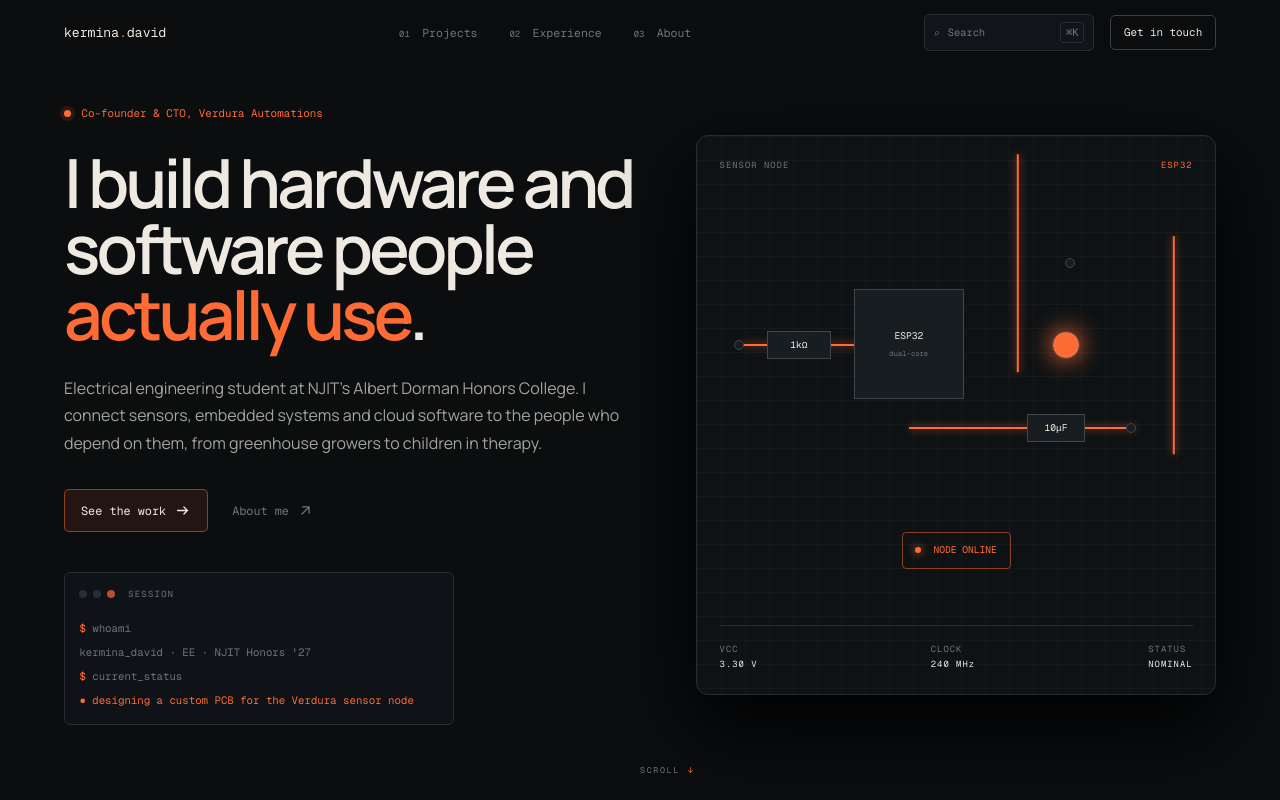
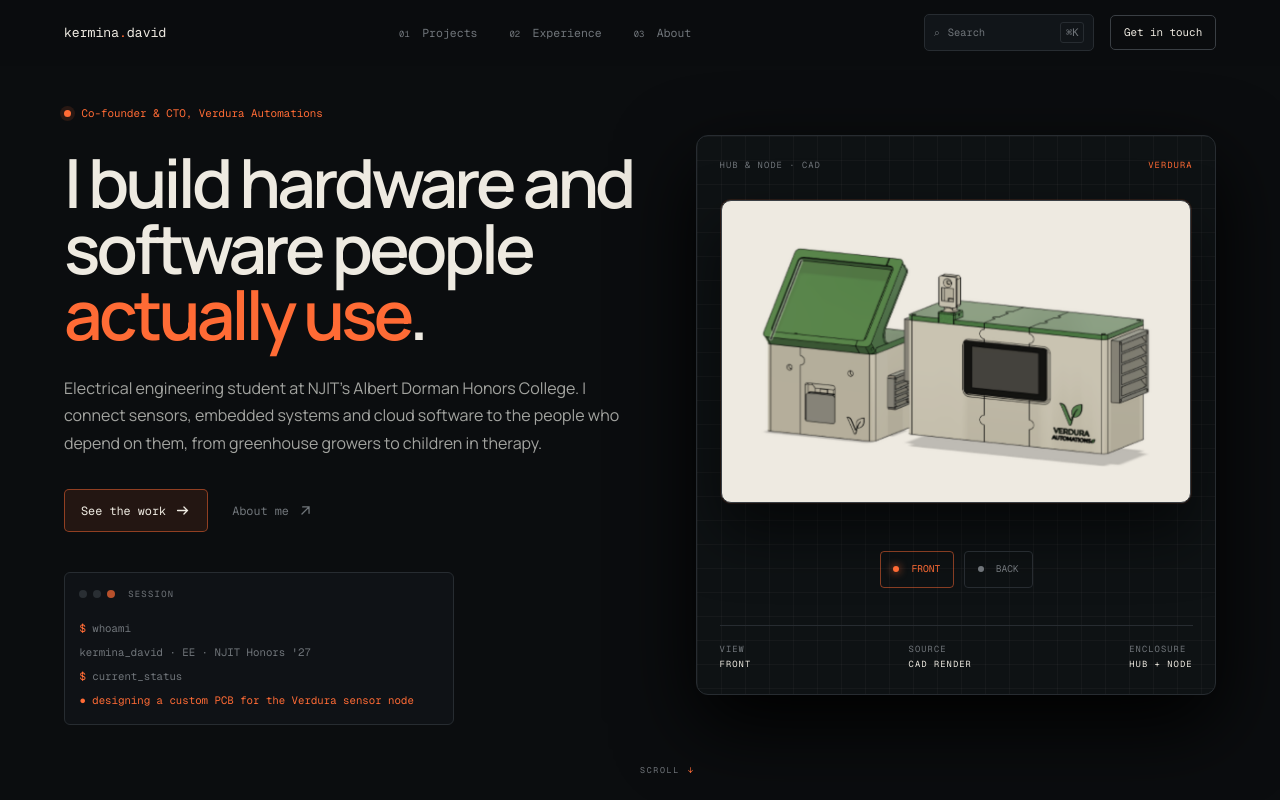
Before and after one commit to K3rminA/Website_493, a React (Vite) app: page / in a window 1280 px wide. Shown: the top 800 px of the page. Built offline with nearby package versions, Linux system fonts and the light colour scheme; the HTML template or start-up script is replaced by a standard one.

Commit message:
Replace hero PCB with interactive hub and node CAD viewer
Co-Authored-By: Claude Sonnet 5.5 <noreply@anthropic.com>
Claude-Session: https://claude.ai/code/session_01VGovNumRnweUEPxYgn4Pn6

```diff
--- a/src/App.tsx
+++ b/src/App.tsx
@@ -1,4 +1,4 @@
-import { FormEvent, useEffect, useState } from 'react'
+import { FormEvent, MouseEvent, useEffect, useState } from 'react'
 
 const EMAIL = 'kerminadavid@icloud.com'
 
@@ -108,7 +108,8 @@ function ProjectVisual({ kind }: { kind: string }) {
 }
 
 export default function App() {
-  const [powered, setPowered] = useState(true)
+  const [view, setView] = useState<'front' | 'back'>('front')
+  const [angle, setAngle] = useState({ x: 0, y: 0 })
   const [searchOpen, setSearchOpen] = useState(false)
 
   useEffect(() => {
@@ -122,6 +123,11 @@ export default function App() {
     window.addEventListener('keydown', onKey)
     return () => window.removeEventListener('keydown', onKey)
   }, [])
+
+  function tilt(event: MouseEvent<HTMLDivElement>) {
+    const box = event.currentTarget.getBoundingClientRect()
+    setAngle({ x: ((event.clientX - box.left) / box.width - 0.5) * 2, y: ((event.clientY - box.top) / box.height - 0.5) * 2 })
+  }
 
   function contact(event: FormEvent<HTMLFormElement>) {
     event.preventDefault()
@@ -167,16 +173,16 @@ export default function App() {
               <code><span>$</span> whoami<br />kermina_david · EE · NJIT Honors &apos;27<br /><span>$</span> current_status<br /><b>● designing a custom PCB for the Verdura sensor node</b></code>
             </div>
           </div>
-          <div className={`hero-board ${powered ? 'powered' : ''}`}>
-            <div className="board-label"><span>SENSOR NODE</span><b>ESP32</b></div>
-            <div className="pcb">
-              <span className="trace t1" /><span className="trace t2" /><span className="trace t3" /><span className="trace t4" />
-              <i className="chip">ESP32<small>dual-core</small></i>
-              <i className="part resistor">1kΩ</i><i className="part capacitor">10μF</i>
-              <i className="pin p1" /><i className="pin p2" /><i className="pin p3" /><i className="led" />
+          <div className="hero-board">
+            <div className="board-label"><span>HUB &amp; NODE · CAD</span><b>VERDURA</b></div>
+            <div className="stage" onMouseMove={tilt} onMouseLeave={() => setAngle({ x: 0, y: 0 })}>
+              <div className="stage-panel" style={{ transform: `perspective(1000px) rotateY(${angle.x * 9}deg) rotateX(${-angle.y * 7}deg)` }}>
+                <img className={view === 'front' ? 'on' : ''} src="/hub-front.png" alt="Verdura hub and sensor node enclosures, front view" />
+                <img className={view === 'back' ? 'on' : ''} src="/hub-back.png" alt="Verdura hub and sensor node enclosures, back view" />
+              </div>
             </div>
-            <button onClick={() => setPowered((value) => !value)} aria-pressed={powered}><i /> {powered ? 'NODE ONLINE' : 'POWER NODE'}</button>
-            <div className="readout"><span>VCC<br /><b>{powered ? '3.30 V' : '0.00 V'}</b></span><span>CLOCK<br /><b>{powered ? '240 MHz' : '—'}</b></span><span>STATUS<br /><b>{powered ? 'NOMINAL' : 'IDLE'}</b></span></div>
+            <div className="view-toggle">{(['front', 'back'] as const).map((v) => <button key={v} onClick={() => setView(v)} aria-pressed={view === v}><i /> {v.toUpperCase()}</button>)}</div>
+            <div className="readout"><span>VIEW<br /><b>{view.toUpperCase()}</b></span><span>SOURCE<br /><b>CAD RENDER</b></span><span>ENCLOSURE<br /><b>HUB + NODE</b></span></div>
           </div>
           <a className="scroll-cue" href="#projects">SCROLL <span>↓</span></a>
         </section>
```
Also changed, not shown: public/hub-back.png (added), public/hub-front.png (added), src/index.css.
